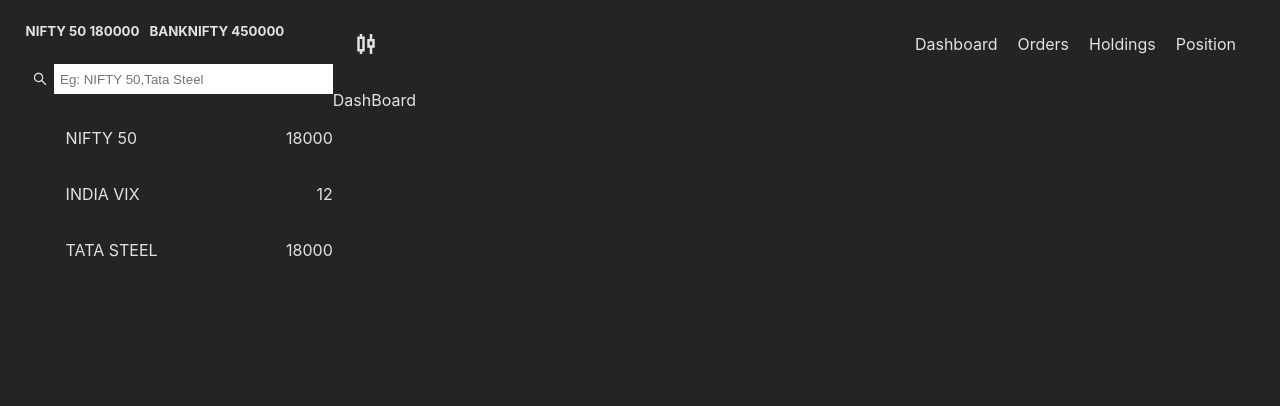
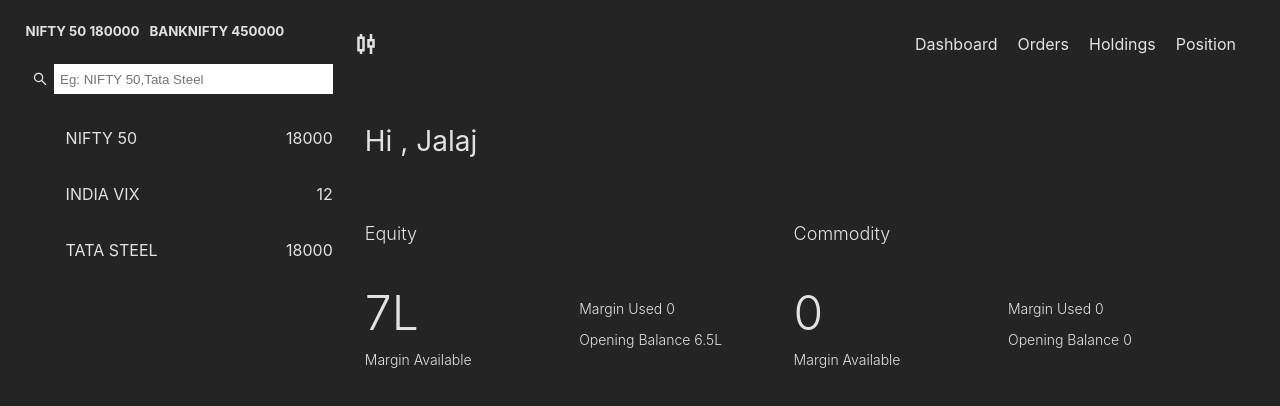
Before and after one commit to wolfgunblood/paper-trading, a React (Vite) app: page /dashboard in a window 1280 px wide. Shown: the top 406 px of the page. Built offline with nearby package versions, Linux system fonts and the light colour scheme.

Commit message:
Completed Dashboard

```diff
--- a/src/Pages/DashBoard/DashBorad.scss
+++ b/src/Pages/DashBoard/DashBorad.scss
@@ -0,0 +1,67 @@
+.dashboard-container {
+    display: flex;
+    flex-direction: column;
+    padding: 2rem;
+
+    .dashboard-name {
+        font-size: 28px;
+        margin-top: 0;
+        font-weight: 400;
+    }
+
+    .dashboard-content {
+        display: flex;
+
+        .equity-container,
+        .commodity-container {
+            flex: 1;
+            display: flex;
+            flex-direction: column;
+
+            .header-name {
+                font-size: 18px;
+                font-weight: 300;
+            }
+
+            .margin-container {
+                display: flex;
+
+                .margin-container-1 {
+                    flex: 1;
+                    display: flex;
+                    flex-direction: column;
+                    // gap: 10px;
+                    justify-content: center;
+
+                    h2 {
+                        margin: 0;
+                        font-size: 48px;
+                        font-weight: 300;
+                    }
+
+                    p {
+                        font-size: 14px;
+                        margin: 0;
+                        font-weight: 300;
+                    }
+                }
+
+                .margin-container-2 {
+                    flex: 1;
+                    display: flex;
+                    flex-direction: column;
+                    gap: 10px;
+                    justify-content: center;
+
+                    // align-items: center;
+                    p {
+                        margin: 0;
+                        font-size: 14px;
+                        font-weight: 300;
+                    }
+                }
+            }
+        }
+    }
+
+}
--- a/src/Pages/DashBoard/DashBorad.tsx
+++ b/src/Pages/DashBoard/DashBorad.tsx
@@ -1,8 +1,39 @@
-import React from 'react'
+import React from 'react';
+import "./DashBorad.scss"
 
 const DashBorad = () => {
   return (
-    <div>DashBoard</div>
+    <div className='dashboard-container'>
+      <h3 className='dashboard-name' >Hi , Jalaj</h3>
+      <div className='dashboard-content'>
+        <div className='equity-container'>
+          <h5 className='header-name'>Equity</h5>
+          <div className='margin-container'>
+            <div className='margin-container-1'>
+              <h2>7L</h2>
+              <p>Margin Available</p>
+            </div>
+            <div className='margin-container-2'>
+              <p>Margin Used <span>0</span></p>
+              <p>Opening Balance <span>6.5L</span></p>
+            </div>
+          </div>
+        </div>
+        <div className='commodity-container'>
+          <h5 className='header-name'>Commodity</h5>
+          <div className='margin-container'>
+            <div className='margin-container-1'>
+              <h2>0</h2>
+              <p>Margin Available</p>
+            </div>
+            <div className='margin-container-2'>
+              <p>Margin Used <span>0</span></p>
+              <p>Opening Balance <span>0</span></p>
+            </div>
+          </div>
+        </div>
+      </div>
+    </div>
   )
 }
 
```
